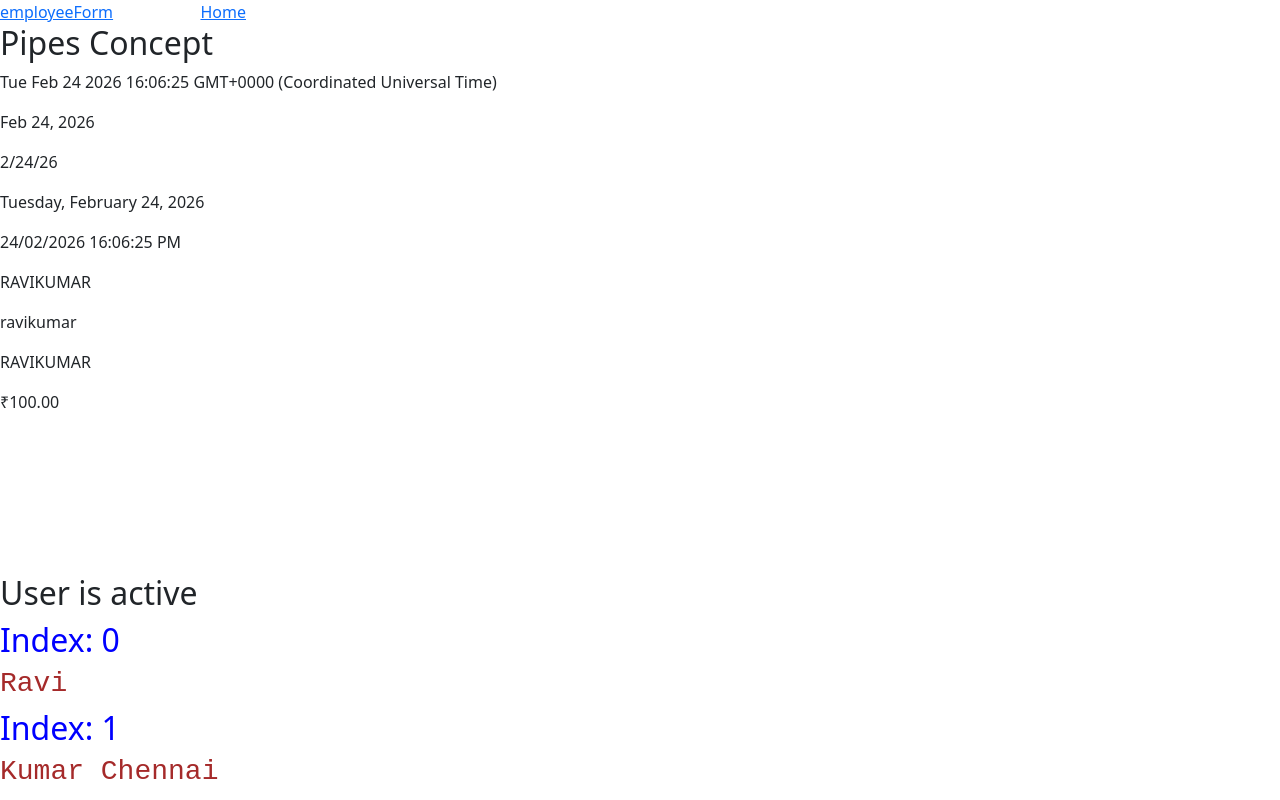
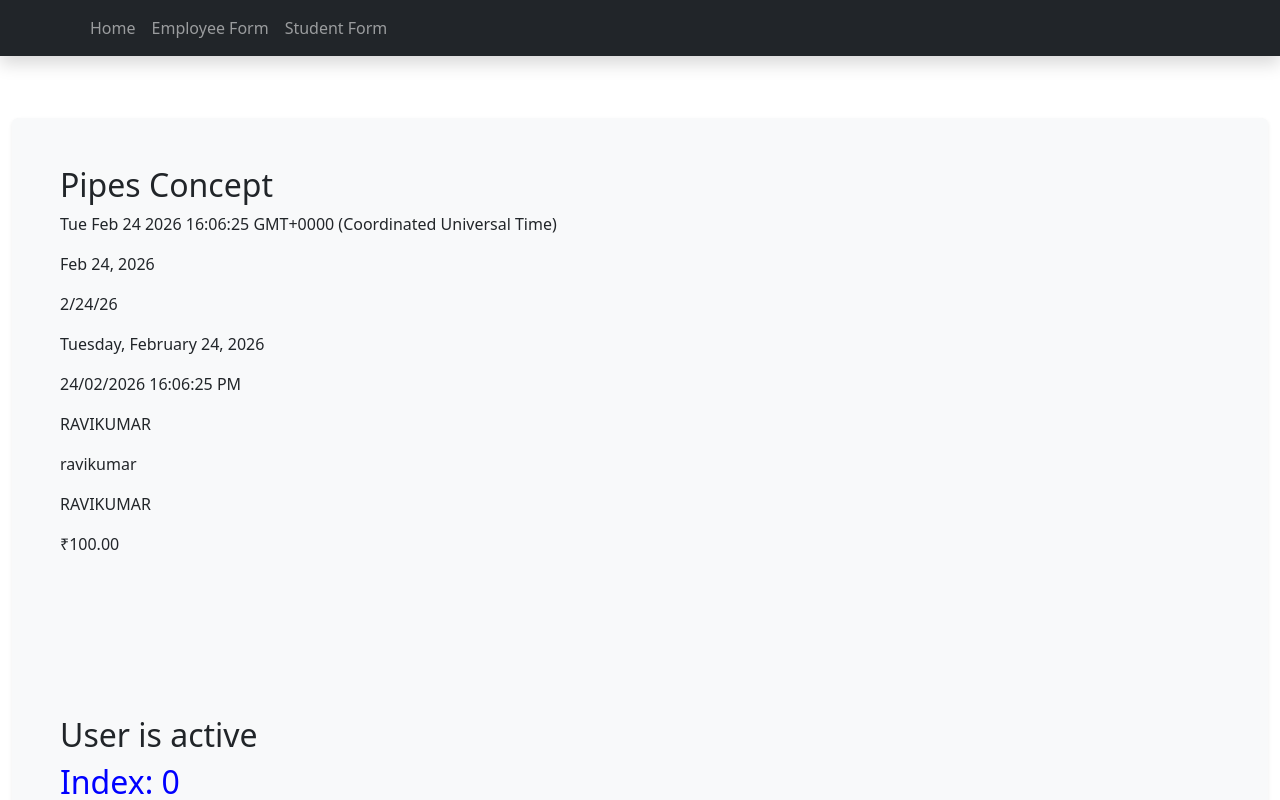
Before and after one commit to SaiReddyA/ravi-new-angularProj, an Angular app in the folder ravi-ang-proj/: page / in a window 1280 px wide. Shown: the top 800 px of the page. Built offline with nearby package versions, Linux system fonts and the light colour scheme.

Commit message:
created a mainpage layout

```diff
--- a/ravi-ang-proj/src/app/app.html
+++ b/ravi-ang-proj/src/app/app.html
@@ -1,6 +1,47 @@
-<router-outlet />
-<a href="/employeeform">employeeForm</a> &nbsp; &nbsp; &nbsp; &nbsp; &nbsp; &nbsp; &nbsp; &nbsp; &nbsp; &nbsp;
-<a href="/">Home</a>
+
+
+
+<!DOCTYPE html>
+<html lang="en">
+<head>
+    <meta charset="UTF-8">
+    <meta name="viewport" content="width=device-width, initial-scale=1.0">
+    <title>Simple Bootstrap 5 Layout</title>
+
+    <style>
+        /* Ensures the footer sticks to the bottom if content is sparse */
+        body {
+            display: flex;
+            flex-direction: column;
+            min-height: 100vh;
+        }
+        main {
+            flex: 1; /* Grows to fill available space */
+            padding-top: 70px; /* Offset for the fixed topbar */
+        }
+    </style>
+</head>
+<body>
+
+  <nav class="navbar navbar-expand navbar-dark bg-dark fixed-top shadow">
+        <div class="container">
+
+            <div class="collapse navbar-collapse" id="navbarNav">
+                <ul class="navbar-nav">
+                      <li class="nav-item"><a class="nav-link" href="/">Home</a></li>
+                    <li class="nav-item"><a class="nav-link" href="/employeeform">Employee Form</a></li>
+
+                    <li class="nav-item"><a class="nav-link" href="#">Student Form</a></li>
+                </ul>
+            </div>
+        </div>
+    </nav>
+
+    <main>
+       <div class="container-fluid my-5">
+            <div class="bg-light p-5 rounded shadow-sm">
+                <router-outlet />
+
 
 <h2>Pipes Concept</h2>
 <p>{{date}}</p>
@@ -56,3 +97,17 @@
 <br>
 <h1>two way binding</h1>
 <input type="text" name="sample" id="sample" [(ngModel)]="sample"/>
+            </div>
+        </div>
+    </main>
+
+    <footer class="bg-dark text-white py-4 mt-auto">
+        <div class="container text-center">
+            <p class="mb-0">&copy; 2026 Your Company Name. All rights reserved.</p>
+            <small class="text-muted">Privacy Policy | Terms of Service</small>
+        </div>
+    </footer>
+
+
+</body>
+</html>
```
